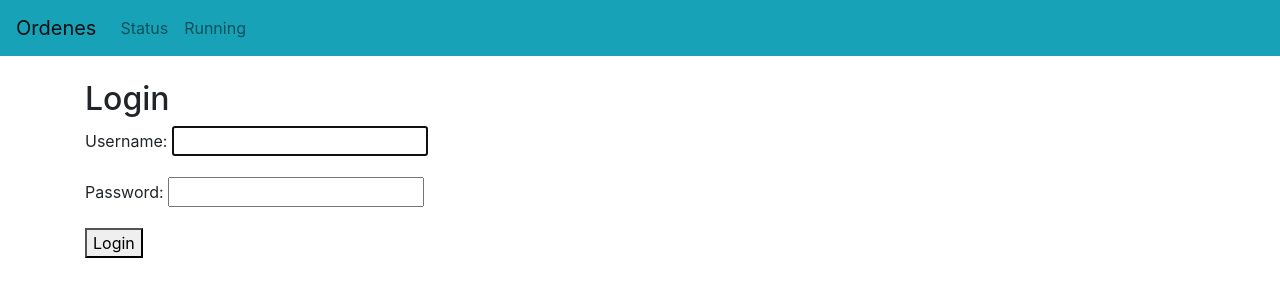
After one commit to andres0820m/sparklab-api, a Django app: page /login/ in a window 1280 px wide. The commit adds this page. Shown: the top 300 px of the page. Run offline with Django 4.2, Linux system fonts and the light colour scheme; some libraries are stand-ins or nearby versions.

Commit message:
added token auth and login auth

```diff
--- a/orders/models.py
+++ b/orders/models.py
@@ -1,4 +1,5 @@
 from django.db import models
+from django.contrib.auth.models import User
 
 
 class Bank(models.Model):
@@ -23,6 +24,7 @@ class AccountType(models.Model):
 
 
 class Order(models.Model):
+    user = models.ForeignKey(User, on_delete=models.CASCADE)
     bank = models.ForeignKey(Bank, on_delete=models.CASCADE)
     binance_id = models.CharField(primary_key=True, blank=False, null=False, max_length=1000)
     pay_id = models.CharField(max_length=500, blank=False, null=False)
--- a/orders/serialazers.py
+++ b/orders/serialazers.py
@@ -5,4 +5,5 @@ from rest_framework import serializers
 class OrderSerializer(serializers.ModelSerializer):
     class Meta:
         model = Order
+
         fields = '__all__'
--- a/orders/templates/base.html
+++ b/orders/templates/base.html
@@ -8,7 +8,6 @@
     <title>{% block title %} {% endblock %}</title>
     <link rel="stylesheet" href="https://cdn.jsdelivr.net/npm/bootstrap@4.5.3/dist/css/bootstrap.min.css"
           integrity="sha384-TX8t27EcRE3e/ihU7zmQxVncDAy5uIKz4rEkgIXeMed4M0jlfIDPvg6uqKI2xXr2" crossorigin="anonymous">
-    <link rel="stylesheet" href="{% static 'css/gestionCursos.css' %}">
 </head>
 
 <body>
@@ -21,10 +20,10 @@
     <div class="collapse navbar-collapse" id="navbarNav">
         <ul class="navbar-nav">
             <li class="nav-item">
-                <a class="nav-link" href="#">Home <span class="sr-only">(current)</span></a>
+                <a class="nav-link" href="/status/">Status <span class="sr-only">(current)</span></a>
             </li>
             <li class="nav-item">
-                <a class="nav-link" href="#">Contacto</a>
+                <a class="nav-link" href="/running/">Running</a>
             </li>
         </ul>
     </div>
@@ -43,7 +42,6 @@
 <script src="https://cdn.jsdelivr.net/npm/bootstrap@4.5.3/dist/js/bootstrap.min.js"
         integrity="sha384-w1Q4orYjBQndcko6MimVbzY0tgp4pWB4lZ7lr30WKz0vr/aWKhXdBNmNb5D92v7s" crossorigin="anonymous">
 </script>
-<script src="{% static 'js/gestionCursos.js' %}"></script>
 </body>
 
 </html>
--- /dev/null
+++ b/orders/templates/login.html
@@ -0,0 +1,13 @@
+{% extends 'base.html' %}
+
+{% block title %}Login{% endblock %}
+
+{% block body %}
+<h2>Login</h2>
+<form method="post">
+    {% csrf_token %}
+    {% load crispy_forms_tags %}
+    {{ form.as_p }}
+    <button type="submit">Login</button>
+</form>
+{% endblock %}
--- a/orders_front/urls.py
+++ b/orders_front/urls.py
@@ -1,9 +1,10 @@
 from django.contrib import admin
 from django.urls import path, include
 from rest_framework.routers import DefaultRouter
-
+from rest_framework_simplejwt import views as jwt_views
 from orders.views import OrderViewSet, home, edit_order, save_order, delete_order, approve_order, running_fail, \
     delete_order_running, approve_order_running
+from django.contrib.auth.views import LoginView
 
 router = DefaultRouter()
 router.register(r'orders', OrderViewSet, basename="snippets")
@@ -19,6 +20,10 @@ urlpatterns = [
     path('running/edit_order/<binance_id>', edit_order),
     path('running/approve_order/<binance_id>', approve_order_running),
     path('running/delete_order/<binance_id>', delete_order_running),
+    path('login/status/', home),
+    path('api/token/', jwt_views.TokenObtainPairView.as_view(), name='token_obtain_pair'),
+    path('api/token/refresh/', jwt_views.TokenRefreshView.as_view(), name='token_refresh'),
+    path('login/', LoginView.as_view(template_name='login.html'), name="login"),
     path('', include(router.urls)),
 
 ]
```
Also changed, not shown: orders/views.py (+16 -4 lines), orders_front/settings.py (+7 -0 lines), requirements.txt (+18 -0 lines), orders/migrations/0006_order_user.py (added).
